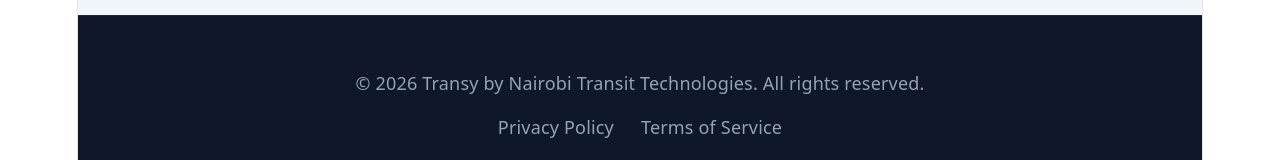
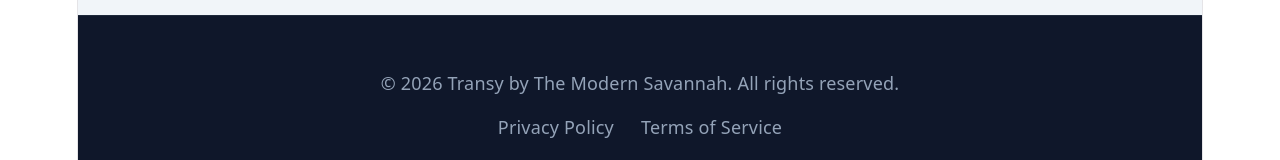
Before and after one commit to Mercy-Em-t/commuteKE, a React (Vite) app in the folder frontend/: page / in a window 1280 px wide. Shown: the part 1951-2111 px from the top of the page. Built offline with nearby package versions, Linux system fonts and the light colour scheme; no server answers.

Commit message:
update-branding-to-the-modern-savannah

```diff
--- a/frontend/index.html
+++ b/frontend/index.html
@@ -5,7 +5,7 @@
     <link rel="icon" type="image/svg+xml" href="/icons.svg" />
     <link rel="manifest" href="/manifest.json" />
     <meta name="viewport" content="width=device-width, initial-scale=1.0" />
-    <title>Transy by Nairobi Transit Technologies</title>
+    <title>Transy by The Modern Savannah</title>
     <script src="https://cdn.tailwindcss.com"></script>
   </head>
   <body>
--- a/frontend/src/pages/LandingPage.jsx
+++ b/frontend/src/pages/LandingPage.jsx
@@ -124,7 +124,7 @@
             </section>
         {/* Footer */}
             <footer className="bg-slate-900 text-slate-400 py-12 text-center border-t border-slate-800">
-                <p>&copy; {new Date().getFullYear()} Transy by Nairobi Transit Technologies. All rights reserved.</p>
+                <p>&copy; {new Date().getFullYear()} Transy by The Modern Savannah. All rights reserved.</p>
                 <div className="mt-4 flex justify-center gap-6">
                     <a href="#" className="hover:text-amber-500 transition-colors">Privacy Policy</a>
                     <a href="#" className="hover:text-amber-500 transition-colors">Terms of Service</a>
--- a/frontend/vite.config.js
+++ b/frontend/vite.config.js
@@ -16,7 +16,7 @@
         type: 'module',
       },
       manifest: {
-        name: "Transy by Nairobi Transit Technologies",
+        name: "Transy by The Modern Savannah",
         short_name: "Transy",
         description: "Real-time transport dispatch and passenger tracking for Saccos.",
         theme_color: "#0f172a",
```
